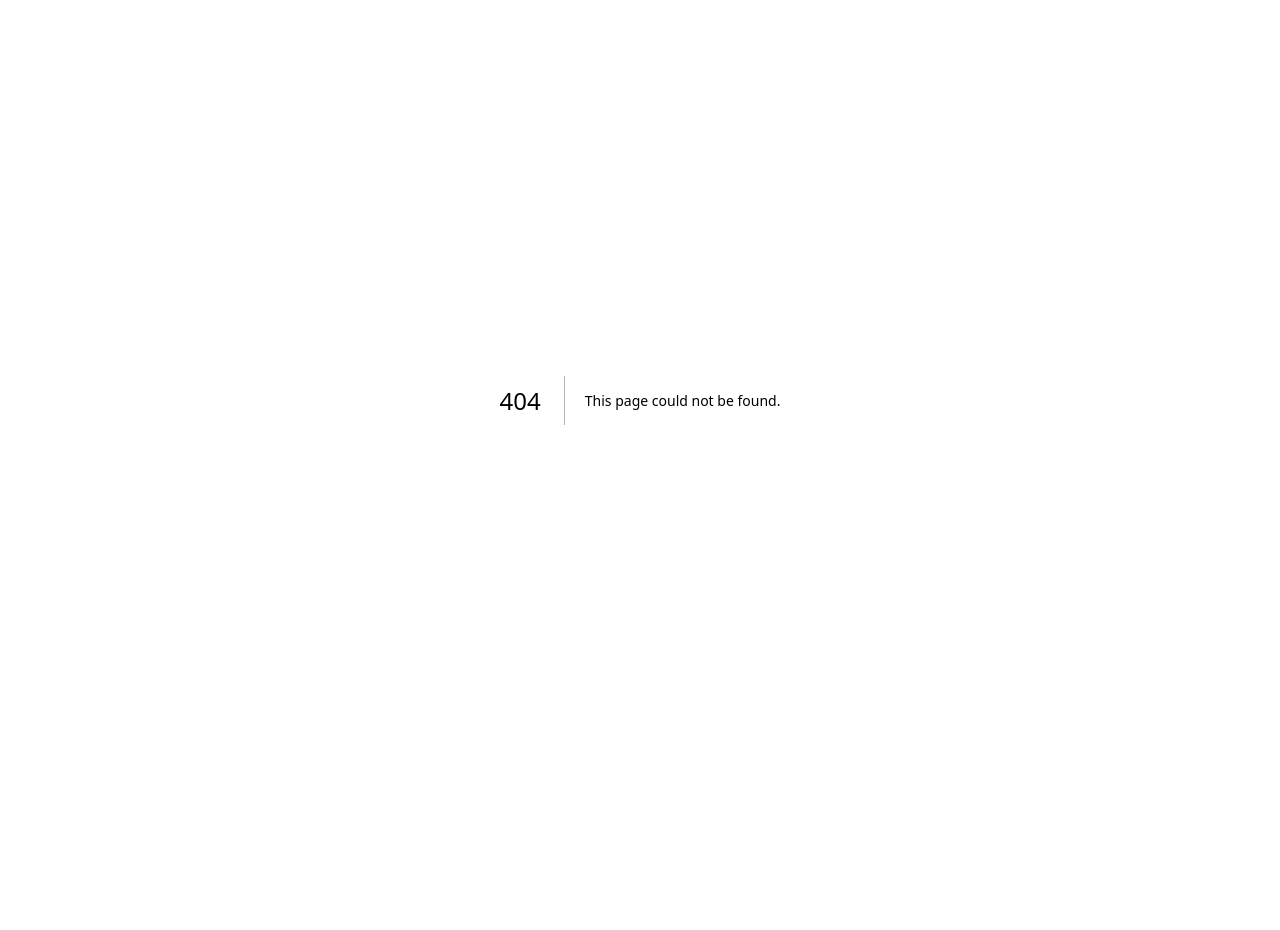
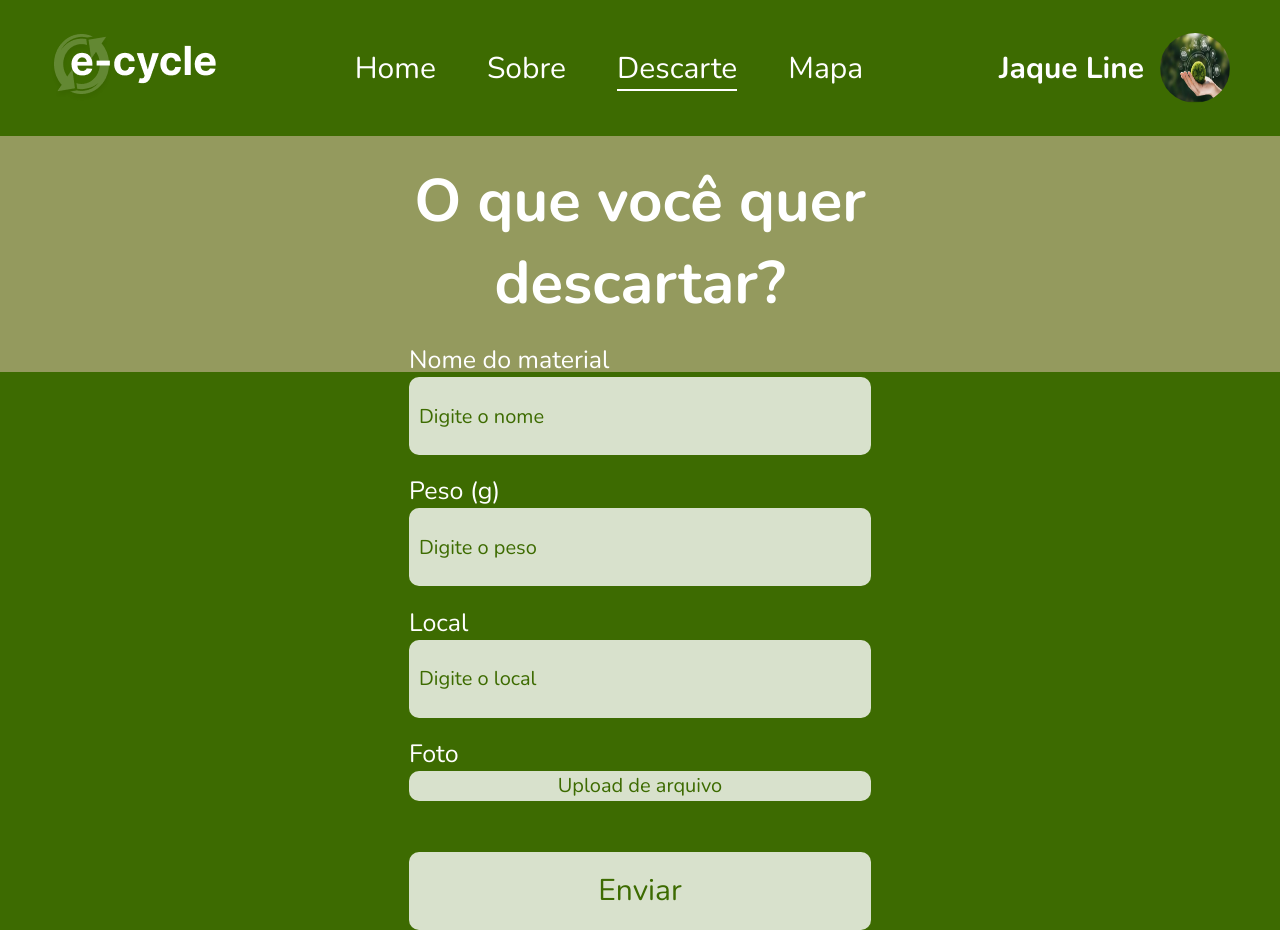
Before and after one commit to gmonteiroc21/projeto-engenharia-de-software, a Next.js app in the folder e-cycle_web/: page /descarte in a window 1280 px wide. Before the commit this address had no page. Before the commit the page ends 800 px from the top, so only its background shows below. Built offline with nearby package versions, Linux system fonts and the light colour scheme.

Commit message:
feature/descarte: semi descarte page

```diff
--- a/e-cycle_web/src/components/Navbar/index.tsx
+++ b/e-cycle_web/src/components/Navbar/index.tsx
@@ -29,7 +29,12 @@ export const Navbar = () => {
           </li>
           <li>
             {" "}
-            <Link href="/descarte">Descarte</Link>
+            <Link
+              href="/descarte"
+              className={router.pathname === "/descarte" ? "isActive" : ""}
+            >
+              Descarte
+            </Link>
           </li>
           <li>
             {" "}
--- /dev/null
+++ b/e-cycle_web/src/pages/descarte/index.tsx
@@ -0,0 +1,57 @@
+import { Navbar } from "@/components";
+import {
+  BaseInput,
+  Container,
+  ErrorSpan,
+  FormContainer,
+  GreenBackground,
+  InputContainer,
+  StyledLabel,
+  StyledTitle,
+  SubmitInput,
+  UploadContainer,
+  UploadInput,
+} from "./styles";
+
+export default function Descarte() {
+  return (
+    <>
+      <Navbar />
+      <Container>
+        <FormContainer>
+          <StyledTitle>
+            O que você quer <br /> descartar?
+          </StyledTitle>
+          <InputContainer>
+            <StyledLabel>Nome do material</StyledLabel>
+            <BaseInput
+              placeholder="Digite o nome" /* {...register("name")} */
+            />
+            {/*  {errors.name && <ErrorSpan>{errors.name.message}</ErrorSpan>} */}
+          </InputContainer>
+          <InputContainer>
+            <StyledLabel>Peso (g) </StyledLabel>
+            <BaseInput
+              placeholder="Digite o peso" /* {...register("name")} */
+            />
+            {/*  {errors.name && <ErrorSpan>{errors.name.message}</ErrorSpan>} */}
+          </InputContainer>
+          <InputContainer>
+            <StyledLabel>Local</StyledLabel>
+            <BaseInput
+              placeholder="Digite o local" /* {...register("name")} */
+            />
+            {/*  {errors.name && <ErrorSpan>{errors.name.message}</ErrorSpan>} */}
+          </InputContainer>
+          <UploadContainer>
+            <StyledLabel>Foto</StyledLabel>
+            <UploadInput value="Upload de arquivo" />
+          </UploadContainer>
+
+          <SubmitInput /* type="submit" */ value="Enviar" />
+        </FormContainer>
+        <GreenBackground />
+      </Container>
+    </>
+  );
+}
--- /dev/null
+++ b/e-cycle_web/src/pages/descarte/styles.ts
@@ -0,0 +1,130 @@
+import styled from "styled-components";
+
+export const Container = styled.div`
+  width: 100%;
+  min-height: 100vh;
+  background: #949a5e;
+  position: relative;
+`;
+
+export const StyledTitle = styled.h1`
+  color: #fff;
+  text-align: center;
+  font-family: Nunito;
+  font-size: 3.75rem;
+  font-style: normal;
+  font-weight: 700;
+`;
+
+export const InputContainer = styled.div`
+  display: flex;
+  flex-direction: column;
+  justify-content: center;
+  align-items: flex-start;
+  input {
+    width: 462px;
+    height: 78px;
+    border-radius: 10px;
+    //opacity: 0.7;
+    background: #FFFFFF;
+    //border-style: none;
+  }
+`;
+
+export const UploadContainer = styled.div`
+  display: flex;
+  flex-direction: column;
+  justify-content: center;
+  align-items: flex-start;
+`;
+
+export const BaseInput = styled.input`
+  width: 462px;
+  height: 78px;
+  border-radius: 10px;
+  opacity: 0.8;
+  background: #949a5e;
+  border-style: none;
+  color: #fff;
+  font-size: 1.25rem;
+  text-align: left;
+  padding: 10px;
+  font-family: Nunito;
+  font-style: normal;
+  font-weight: 400;
+  color: #3D6B01;
+  &::placeholder {
+    color: #3D6B01;
+  }
+`;
+
+export const StyledLabel = styled.label`
+  color: #fff;
+  text-align: center;
+  font-family: Nunito;
+  font-size: 25px;
+  font-style: normal;
+  font-weight: 400;
+  line-height: normal;
+`;
+
+export const ErrorSpan = styled.span`
+  margin-top: 10px;
+  color: #fff;
+  text-align: center;
+  font-family: Nunito;
+  font-size: 15px;
+  font-style: normal;
+  font-weight: 400;
+  line-height: normal;
+`;
+
+export const GreenBackground = styled.div`
+  width: 100%;
+  height: 60%;
+  position: absolute;
+  bottom: 0;
+  z-index: 0;
+  background: #3d6b01;
+`;
+
+export const FormContainer = styled.form`
+  display: flex;
+  flex-direction: column;
+  justify-content: center;
+  align-items: center;
+  gap: 1.2rem;
+  padding-top: 10rem;
+  position: relative;
+  z-index: 1;
+`;
+
+export const UploadInput = styled(BaseInput)`
+  width: 28.875rem;
+  height: 1.87044rem;
+  cursor: pointer;
+  background: #fff;
+  color: #3D6B01;
+  text-align: center;
+  &:hover {
+    opacity: 1.5;
+  }
+`;
+
+export const SubmitInput = styled(BaseInput)`
+  margin-top: 2rem;
+  cursor: pointer;
+  color: #3D6B01;
+  text-align: center;
+  &:hover {
+    opacity: 1.5;
+  }
+  color: #3D6B01;
+  text-align: center;
+  font-family: Nunito;
+  font-size: 1.875rem;
+  font-style: normal;
+  font-weight: 400;
+  line-height: normal;
+  background-color: #fff;
+`;
```
Also changed, not shown: e-cycle_web/src/components/Navbar/styles.ts (line endings or trailing spaces), e-cycle_web/src/pages/home/styles.ts (line endings or trailing spaces).
